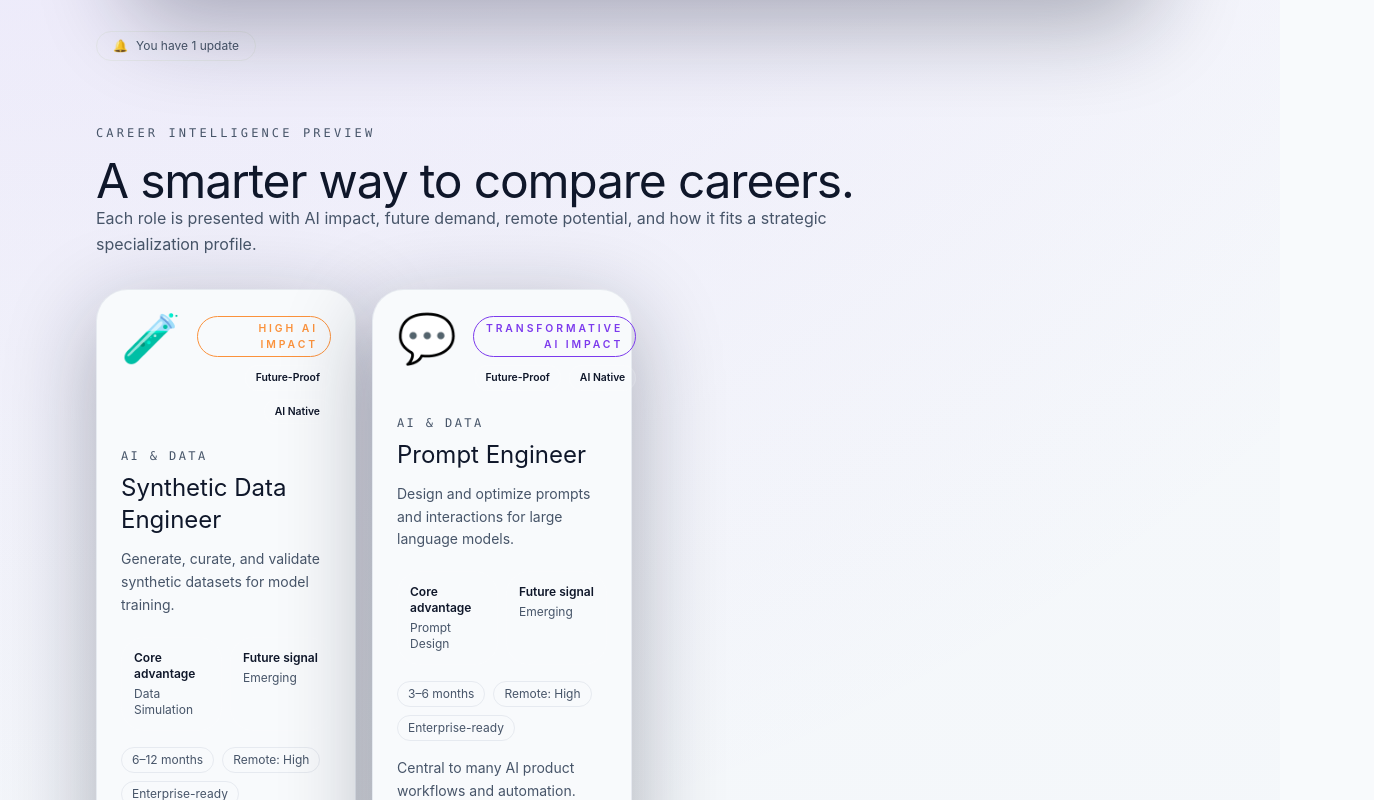
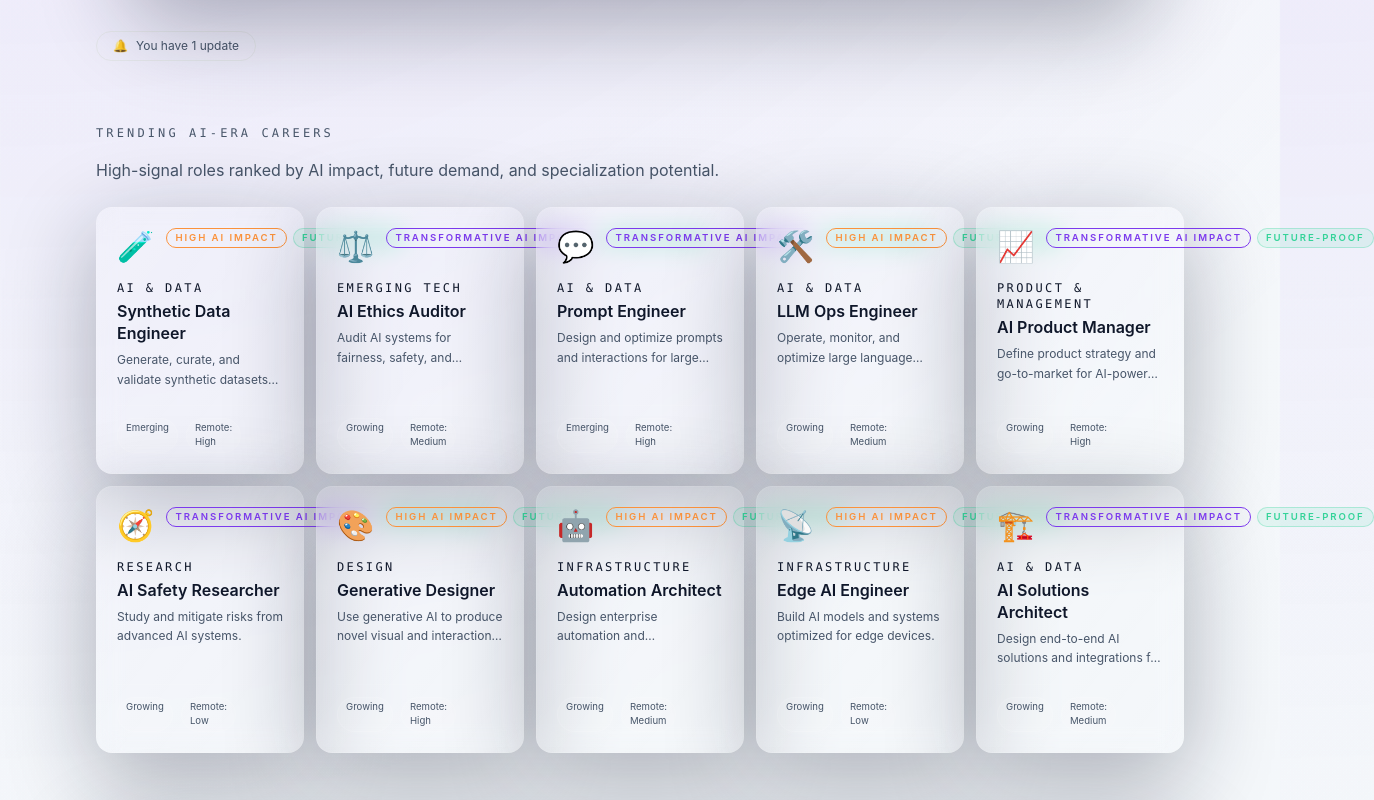
Before and after one commit to youvrajgit1432/corepath, a Next.js app: page / in a window 1280 px wide. Shown: the part 1000-1800 px from the top of the page, 1374 px wide, since content can reach past the window. Built offline with nearby package versions, Linux system fonts and the light colour scheme.

Commit message:
homepage career preview redesign: compact card grid, trending AI-era careers

```diff
--- a/app/HomeContent.tsx
+++ b/app/HomeContent.tsx
@@ -2,7 +2,7 @@
 
 import { useEffect, useState, useMemo } from "react";
 import Link from "next/link";
-import CareerCard from "../components/CareerCard";
+import HomeCareerPreviewGrid from "../components/HomeCareerPreviewGrid";
 import GuidedOnboarding from "../components/GuidedOnboarding";
 import QuickStartPanel from "../components/QuickStartPanel";
 import TrustPanel from "../components/TrustPanel";
@@ -18,7 +18,6 @@ import CommunitySignalsPanel from "../components/CommunitySignalsPanel";
 import FloatingCommandCenter from "../components/FloatingCommandCenter";
 import { loadJourneyMemory } from "../data/journey-memory";
 import { getUnreadCount } from "../data/notification-engine";
-import { careers as allCareers } from "../data/careers";
 
 export default function HomeContent() {
   const [hasCompletedQuiz, setHasCompletedQuiz] = useState<boolean | null>(null);
@@ -37,13 +36,7 @@ export default function HomeContent() {
 
   const isNewUser = hasCompletedQuiz !== true; // null or false → show simplified view (safe)
 
-  const strategicCareers = useMemo(
-    () =>
-      allCareers
-        .filter((c) => c.futureDemand === "Exploding" || c.aiRelationship === "AI-Created")
-        .slice(0, 4),
-    [],
-  );
+
 
   return (
     <main className="page-shell py-16 px-4 sm:px-6 lg:px-8">
@@ -142,21 +135,8 @@ export default function HomeContent() {
         </section>
       )}
 
-      {/* ─── FEATURED CAREERS ─── */}
-      <section className="mt-16 max-w-6xl mx-auto px-4 sm:px-6 lg:px-8">
-        <div className="mb-8">
-          <p className="section-title">Career intelligence preview</p>
-          <h2 className="section-heading">A smarter way to compare careers.</h2>
-          <p className="text-core-muted max-w-3xl leading-relaxed">
-            Each role is presented with AI impact, future demand, remote potential, and how it fits a strategic specialization profile.
-          </p>
-        </div>
-        <div className="grid gap-4 md:grid-cols-2 xl:grid-cols-4">
-          {strategicCareers.map((career) => (
-            <CareerCard key={career.id} career={career} />
-          ))}
-        </div>
-      </section>
+      {/* ─── TRENDING AI-ERA CAREERS ─── */}
+      <HomeCareerPreviewGrid />
 
       {/* ─── TAKE QUIZ CTA ─── */}
       <section className="mt-16 max-w-6xl mx-auto px-4 sm:px-6 lg:px-8">
--- /dev/null
+++ b/components/HomeCareerPreviewGrid.tsx
@@ -0,0 +1,135 @@
+"use client";
+
+import { useMemo } from "react";
+import Link from "next/link";
+import { careers as allCareers, aiImpactLabels, aiImpactColors, deriveBadges } from "../data/careers";
+
+// ─── Compact card for the homepage grid ───
+
+interface CareerPreviewCardProps {
+  career: (typeof allCareers)[number];
+}
+
+function CareerPreviewCard({ career }: CareerPreviewCardProps) {
+  const badges = useMemo(() => deriveBadges(career), [career]);
+  const futureProofBadge = badges.includes("Future-Proof") ? "Future-Proof" : null;
+  const firstBadge = badges.length > 0 ? badges[0] : null;
+
+  const impactColor = career.aiImpact
+    ? aiImpactColors[career.aiImpact]
+    : "border-core-border text-core-muted";
+
+  const impactLabel = career.aiImpact
+    ? aiImpactLabels[career.aiImpact]
+    : "Unknown";
+
+  const marketMaturity =
+    career.futureDemand === "Exploding"
+      ? "Emerging"
+      : career.futureDemand === "High Growth"
+        ? "Growing"
+        : "Established";
+
+  return (
+    <Link
+      href={`/careers/${career.id}`}
+      className="group relative flex flex-col rounded-2xl border border-white/10 bg-gradient-to-br from-white/[0.07] to-white/[0.03] p-5 shadow-soft backdrop-blur-md transition-all duration-300 hover:scale-105 hover:border-core-accent/40 hover:shadow-glow"
+    >
+      {/* Subtle glow on hover */}
+      <div className="pointer-events-none absolute -inset-px rounded-2xl opacity-0 transition-opacity duration-300 group-hover:opacity-100">
+        <div className="h-full w-full rounded-2xl bg-core-accent/5 blur-xl" />
+      </div>
+
+      {/* ─── TOP: Icon + Badges ─── */}
+      <div className="relative flex items-start justify-between gap-3">
+        <span className="text-3xl">{career.icon || "✨"}</span>
+        <div className="flex shrink-0 flex-wrap gap-1.5">
+          {/* AI Impact badge */}
+          <span
+            className={`inline-flex items-center rounded-full border px-2 py-0.5 text-[0.6rem] font-semibold uppercase tracking-[0.2em] ${impactColor}`}
+          >
+            {impactLabel}
+          </span>
+          {/* Future-Proof badge */}
+          {futureProofBadge && (
+            <span className="inline-flex items-center rounded-full border border-emerald-400/30 bg-emerald-400/10 px-2 py-0.5 text-[0.6rem] font-semibold uppercase tracking-[0.2em] text-emerald-400">
+              {futureProofBadge}
+            </span>
+          )}
+          {!futureProofBadge && firstBadge && firstBadge !== "Future-Proof" && (
+            <span className="inline-flex items-center rounded-full border border-white/10 bg-white/5 px-2 py-0.5 text-[0.6rem] font-semibold uppercase tracking-[0.2em] text-core-muted">
+              {firstBadge}
+            </span>
+          )}
+        </div>
+      </div>
+
+      {/* ─── MIDDLE: Title + Tagline ─── */}
+      <div className="relative mt-4 flex-1">
+        <p className="text-xs font-mono uppercase tracking-[0.2em] text-core-muted/60">
+          {career.category}
+        </p>
+        <h3 className="mt-1 text-base font-semibold text-core-heading leading-snug">
+          {career.title}
+        </h3>
+        <p className="mt-1.5 text-xs text-core-muted leading-relaxed line-clamp-2">
+          {career.tagline}
+        </p>
+      </div>
+
+      {/* ─── BOTTOM: Signals + Explore ─── */}
+      <div className="relative mt-4 flex items-center justify-between gap-2 border-t border-white/5 pt-3">
+        <div className="flex gap-2 text-[0.6rem] text-core-muted">
+          <span className="rounded-full border border-white/10 bg-white/5 px-2 py-0.5">
+            {marketMaturity}
+          </span>
+          {career.remotePotential && (
+            <span className="rounded-full border border-white/10 bg-white/5 px-2 py-0.5">
+              Remote: {career.remotePotential}
+            </span>
+          )}
+        </div>
+        <span className="text-xs font-medium text-core-accent opacity-0 transition-opacity duration-200 group-hover:opacity-100">
+          Explore →
+        </span>
+      </div>
+    </Link>
+  );
+}
+
+// ─── Horizontally scrollable grid ───
+
+export default function HomeCareerPreviewGrid() {
+  const careers = useMemo(
+    () =>
+      allCareers
+        .filter(
+          (c) =>
+            c.futureDemand === "Exploding" ||
+            c.futureDemand === "High Growth" ||
+            c.aiRelationship === "AI-Created",
+        )
+        .slice(0, 10),
+    [],
+  );
+
+
+
+  return (
+    <section className="mt-16 max-w-6xl mx-auto px-4 sm:px-6 lg:px-8">
+      <div className="mb-6">
+        <p className="section-title">Trending AI-era Careers</p>
+        <p className="text-core-muted max-w-3xl leading-relaxed mt-1">
+          High-signal roles ranked by AI impact, future demand, and specialization potential.
+        </p>
+      </div>
+
+      {/* Grid: 2 cols mobile → 4 cols md → 5 cols xl */}
+      <div className="grid grid-cols-2 md:grid-cols-4 xl:grid-cols-5 gap-3">
+        {careers.map((career) => (
+          <CareerPreviewCard key={career.id} career={career} />
+        ))}
+      </div>
+    </section>
+  );
+}
```
